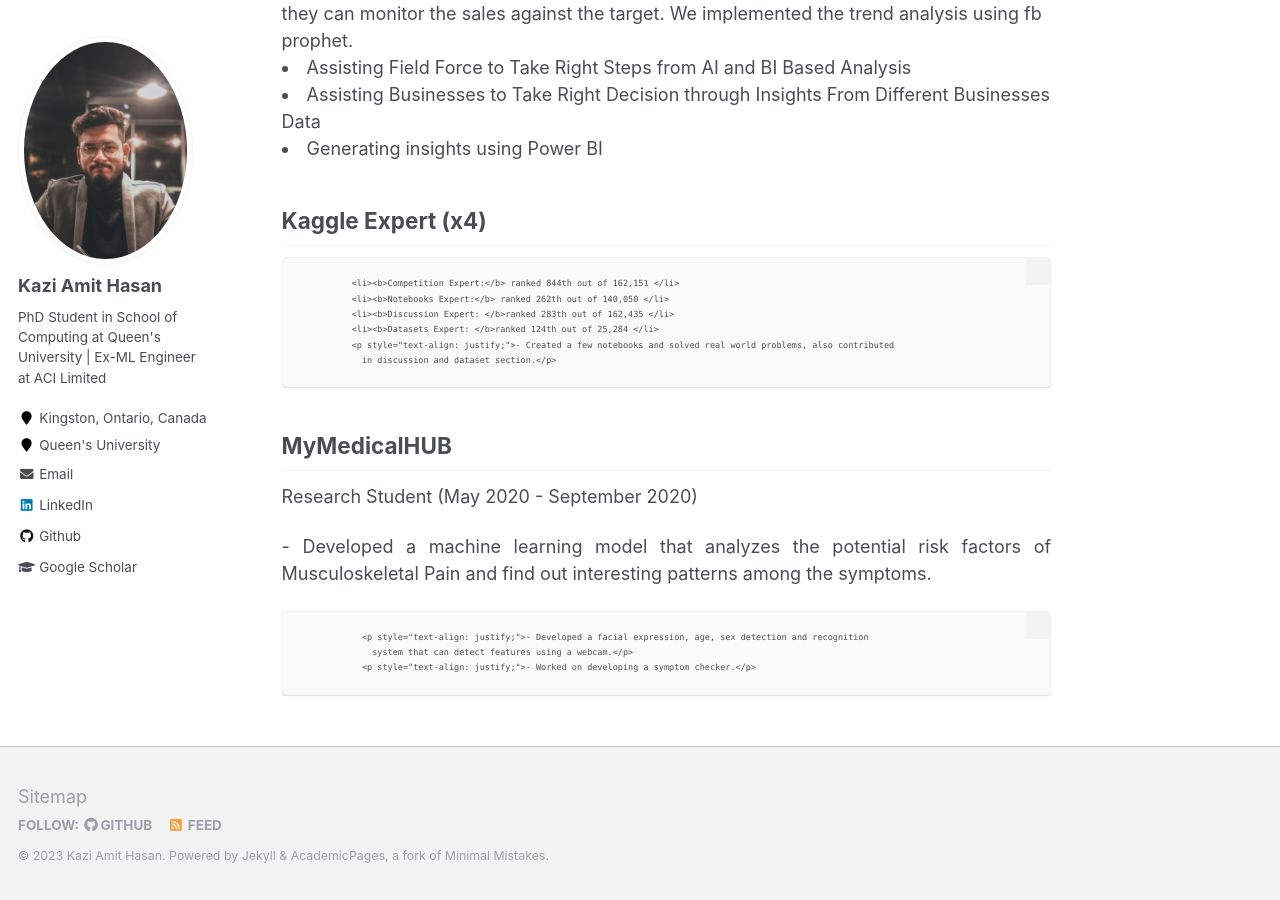
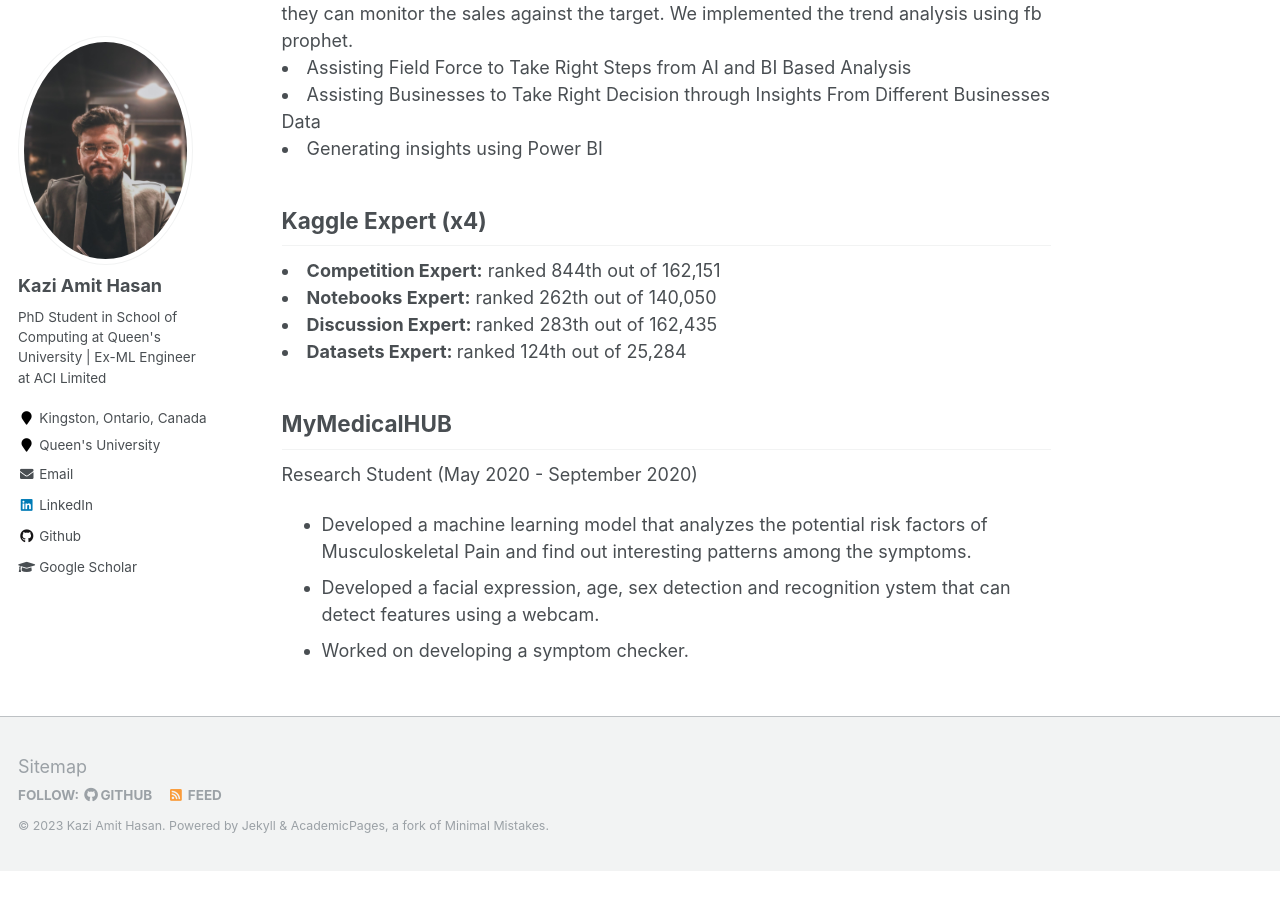
Before and after one commit to KaziAmitHasan/kaziamithasan.github.io, a Jekyll site: the page built from _pages/experiences.md, in a window 1280 px wide and 900 px high, scrolled down 1120 px. Built offline with Jekyll 4.4.1, drawn with Linux system fonts in a browser that asks for light colours; after the commit the page ends 1991 px from its top, so only the background shows below that.

Commit message:
info updated

```diff
--- a/_pages/experiences.md
+++ b/_pages/experiences.md
@@ -35,19 +35,17 @@ of their FourP data to assist the field force to take the right steps based on t
 
 ## Kaggle Expert (x4)
 
-              <li><b>Competition Expert:</b> ranked 844th out of 162,151 </li>
-              <li><b>Notebooks Expert:</b> ranked 262th out of 140,050 </li>
-              <li><b>Discussion Expert: </b>ranked 283th out of 162,435 </li>
-              <li><b>Datasets Expert: </b>ranked 124th out of 25,284 </li>
-              <p style="text-align: justify;">- Created a few notebooks and solved real world problems, also contributed
-                in discussion and dataset section.</p>
-
+<li><b>Competition Expert:</b> ranked 844th out of 162,151 </li>
+ <li><b>Notebooks Expert:</b> ranked 262th out of 140,050 </li>
+ <li><b>Discussion Expert: </b>ranked 283th out of 162,435 </li>
+<li><b>Datasets Expert: </b>ranked 124th out of 25,284 </li>
 
 ## MyMedicalHUB
+
 Research Student (May 2020 - September 2020)
 
- <p style="text-align: justify;">- Developed a machine learning model that analyzes the potential risk
-                  factors of Musculoskeletal Pain and find out interesting patterns among the symptoms.</p>
-                <p style="text-align: justify;">- Developed a facial expression, age, sex detection and recognition
-                  system that can detect features using a webcam.</p>
-                <p style="text-align: justify;">- Worked on developing a symptom checker.</p>
+- Developed a machine learning model that analyzes the potential risk
+  factors of Musculoskeletal Pain and find out interesting patterns among the symptoms.
+- Developed a facial expression, age, sex detection and recognition
+  ystem that can detect features using a webcam.
+- Worked on developing a symptom checker.
```
